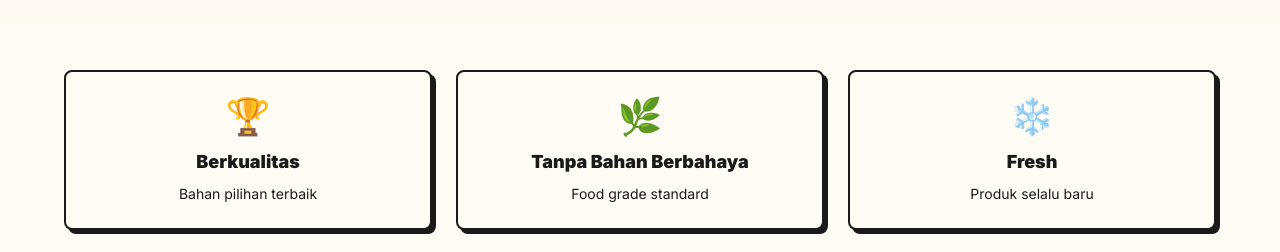
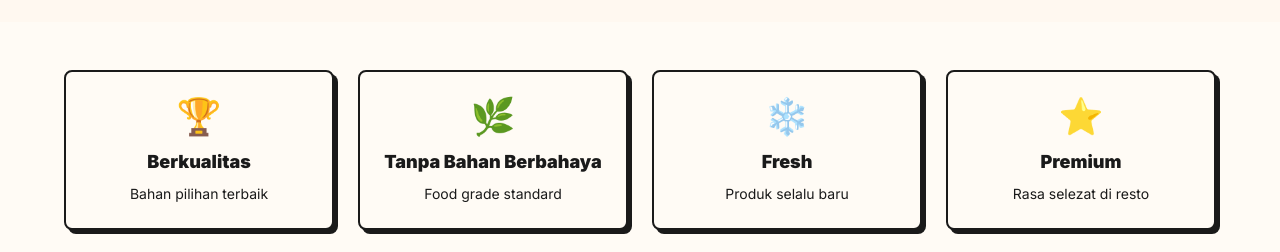
Before and after one commit to RezaR2P/baso-yen-frontend, a React (Vite) app: page / in a window 1280 px wide. Shown: the part 700-952 px from the top of the page. Built offline with nearby package versions, Linux system fonts and the light colour scheme; no server answers.

Commit message:
fix: tampilan lg: menjadi 4 agar terlihat lebih rapih

```diff
--- a/src/pages/public/Home.jsx
+++ b/src/pages/public/Home.jsx
@@ -106,7 +106,7 @@
 
       {/* ===== KEUNGGULAN ===== */}
       <section className="px-6 lg:px-16 py-12 bg-white">
-        <div className="grid grid-cols-1 sm:grid-cols-2 lg:grid-cols-3 gap-6">
+        <div className="grid grid-cols-1 sm:grid-cols-2 lg:grid-cols-4 gap-6">
           {keunggulan.map((item) => (
             <Card key={item.title} className="p-6 text-center">
               <div className="text-4xl mb-3">{item.icon}</div>
```
